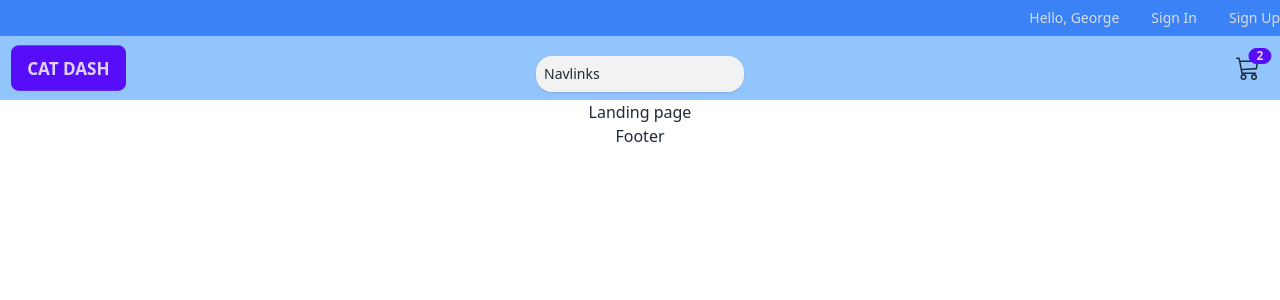
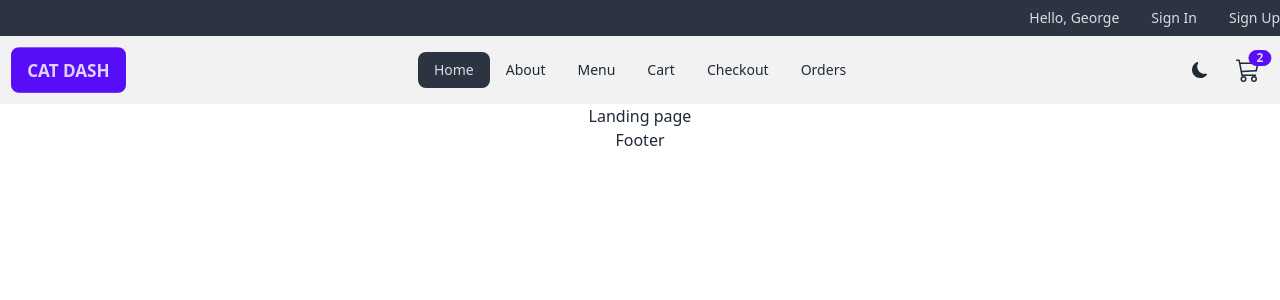
Before and after one commit to Knight-4000/catdash, a React (Vite) app: page / in a window 1280 px wide. Shown: the top 300 px of the page. Built offline with nearby package versions, Linux system fonts and the light colour scheme.

Commit message:
Updated hamburger button and navlinks

```diff
--- a/src/components/Header.jsx
+++ b/src/components/Header.jsx
@@ -2,7 +2,7 @@ import { Link } from "react-router-dom";
 
 export default function Header() {
   return (
-    <header className="bg-blue-500 py-2 text-neutral-content">
+    <header className="bg-neutral py-2 text-neutral-content">
       <div className="align-element flex justify-center sm:justify-end">
         <div className='flex gap-x-2 sm:gap-x-8 items-center'>
           <p className='text-xs sm:text-sm'>Hello, George</p>
--- /dev/null
+++ b/src/components/NavLinks.jsx
@@ -0,0 +1,25 @@
+import { NavLink } from "react-router-dom";
+
+
+const links = [
+    { id: 1, url: '/', text: 'home' },
+    { id: 2, url: 'about', text: 'about' },
+    { id: 3, url: 'menu', text: 'menu' },
+    { id: 4, url: 'cart', text: 'cart' },
+    { id: 5, url: 'checkout', text: 'checkout' },
+    { id: 6, url: 'orders', text: 'orders' },
+  ];
+
+export default function NavLinks() {
+  return (
+    <>
+    {links.map((link) => {
+        const {id, url, text} = link
+        return <li key={id}>
+            <NavLink className='capitalize' to={url}>{text}</NavLink>
+        </li>
+    })}
+
+    </>
+  )
+}
--- a/src/components/Navbar.jsx
+++ b/src/components/Navbar.jsx
@@ -1,31 +1,48 @@
 import { BsCart3, BsMoonFill, BsSunFill } from 'react-icons/bs';
-import { FaBarsStaggered } from 'react-icons/fa6';
+import { GiHamburgerMenu } from 'react-icons/gi';
+import { AiOutlineCloseCircle } from 'react-icons/ai';
 import { NavLink } from 'react-router-dom';
+import NavLinks from './NavLinks';
+import { useState } from 'react';
 
 export default function Navbar() {
+    const [theme, setTheme] = useState(false);
+
+    const handleTheme = () => {
+        setTheme(!theme);
+    }
   return (
-    <nav className="bg-blue-300">
+    <nav className="bg-base-200">
       <div className="navbar align-element">
         <div className="navbar-start">
             <NavLink to='/' className='hidden lg:flex btn btn-primary text-lg items-center'>Cat Dash</NavLink>
             <div className='dropdown'>
             <label tabIndex={0} className='btn btn-ghost lg:hidden'>
-              <FaBarsStaggered className='h-6 w-6' />
+                <label className="btn btn-circle swap swap-rotate">
+                    <input type="checkbox" />
+                    <AiOutlineCloseCircle className='swap-on h-8 w-8' />
+                    <GiHamburgerMenu className='swap-off h-8 w-8' />
+                </label>
             </label>
             <ul
               tabIndex={0}
               className='menu menu-sm dropdown-content mt-3 z-[1] p-2 shadow bg-base-200 rounded-box w-52'
             >
-              <p>Home</p>
+              <NavLinks />
             </ul>
           </div>
         </div>
             <div className='navbar-center hidden lg:flex'>
-                <ul className='menu menu-sm dropdown-content mt-3 z-[1] p-2 shadow bg-base-200 rounded-box w-52'>
-                    Navlinks
+                <ul className='menu menu-horizontal'>
+                   <NavLinks />
                 </ul>
             </div>
             <div className='navbar-end'>
+                <label className='swap swap-rotate'>
+                    <input type='checkbox' onChange={handleTheme} />
+                    <BsSunFill className='swap-on h-4 w-4' />
+                    <BsMoonFill className='swap-off h-4 w-4' />
+                </label>
                 <NavLink to ='/cart' className='btn btn-ghost btn-circle btn-md ml-4'>
                     <div className='indicator'>
                         <BsCart3 className='h-6 w-6' />
```
